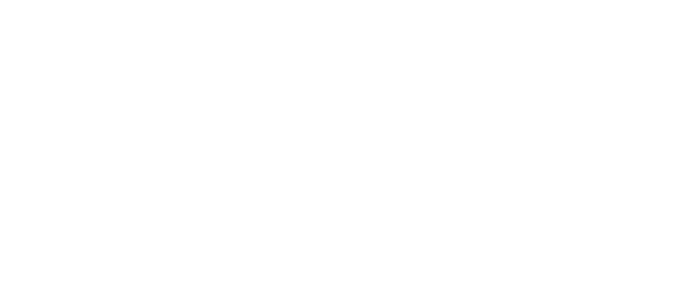
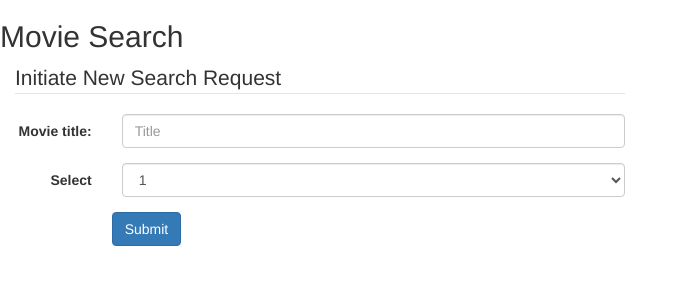
Before and after one commit to abglassford/warmup-project-7-26, a website: page src/index.html in a window 1280 px wide. Shown: the whole page, without its empty margins (0-686 px from the left). Drawn offline with nearby package versions, Linux system fonts and the light colour scheme.

Commit message:
completed html shell

```diff
--- a/src/index.html
+++ b/src/index.html
@@ -2,13 +2,42 @@
 <html>
   <head>
     <script src="https://ajax.googleapis.com/ajax/libs/jquery/2.1.4/jquery.min.js"></script>
+    <link href="https://maxcdn.bootstrapcdn.com/bootswatch/3.3.6/yeti/bootstrap.min.css" rel="stylesheet" integrity="sha384-yxFy3Tt84CcGRj9UI7RA25hoUMpUPoFzcdPtK3hBdNgEGnh9FdKgMVM+lbAZTKN2" crossorigin="anonymous">
     <meta charset="utf-8">
-    <title></title>
+    <title>Movie Search API</title>
   </head>
   <body>
-
+    <h2 class: "col-md-7 navbar-header">Movie Search</h2>
+    <form class="form-horizontal col-md-6">
+      <fieldset class: "container">
+        <legend>Initiate New Search Request</legend>
+        <div class="form-group">
+          <label for="inputTitle" class="col-lg-2 control-label">Movie title:</label>
+          <div class="col-lg-10">
+            <input type="text" class="form-control" id="inputTitle" placeholder="Title">
+          </div>
+        </div>
+        <div class="form-group">
+        <label for="select" class="col-lg-2 control-label">Select</label>
+        <div class="col-lg-10">
+          <select class="form-control" id="select">
+            <option>1</option>
+            <option>2</option>
+            <option>3</option>
+            <option>4</option>
+            <option>5</option>
+          </select>
+        </div>
+      </div>
+        <div class="form-group">
+          <div class="form-group">
+            <div class="col-lg-10 col-lg-offset-2">
+              <button type="submit" class="btn btn-primary">Submit</button>
+            </div>
+          </div>
+        </fieldset>
+      </form>
     <script type="text/javascript" src="main.js">
-
     </script>
   </body>
 </html>
```
